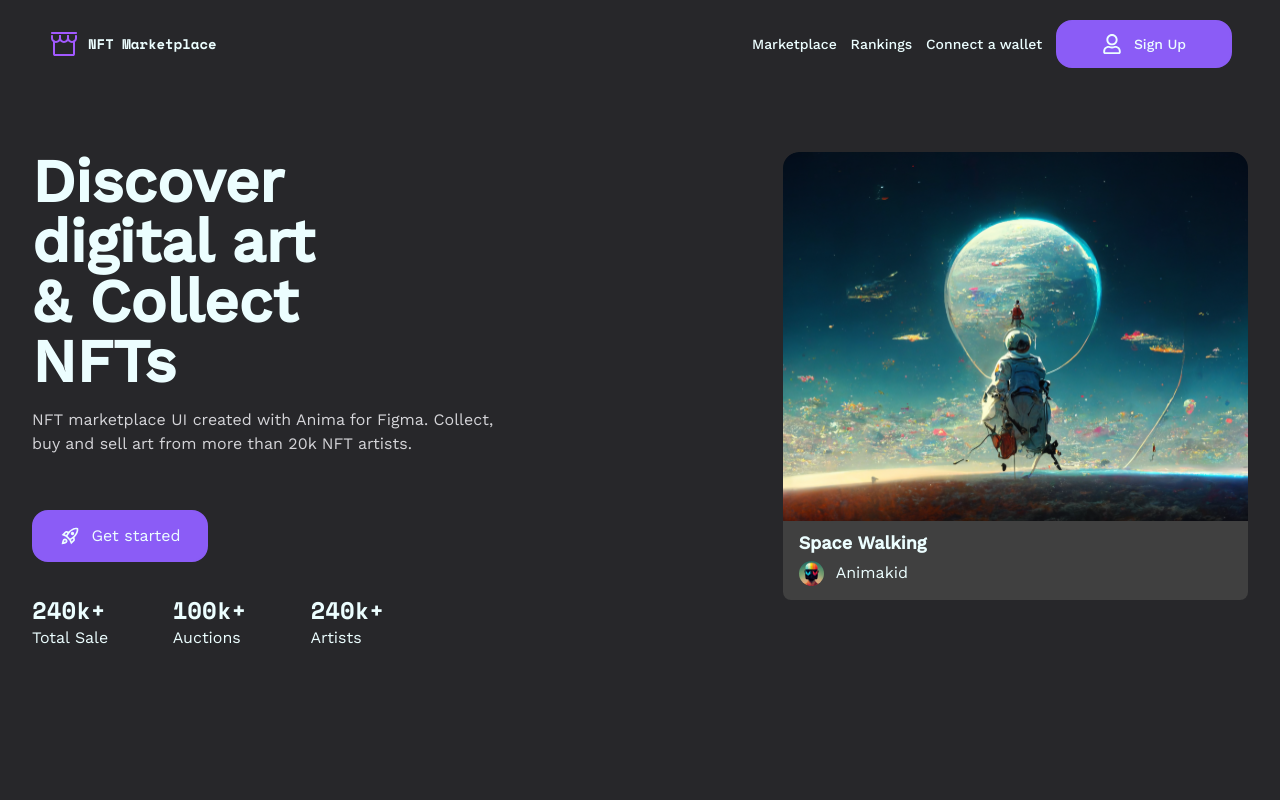
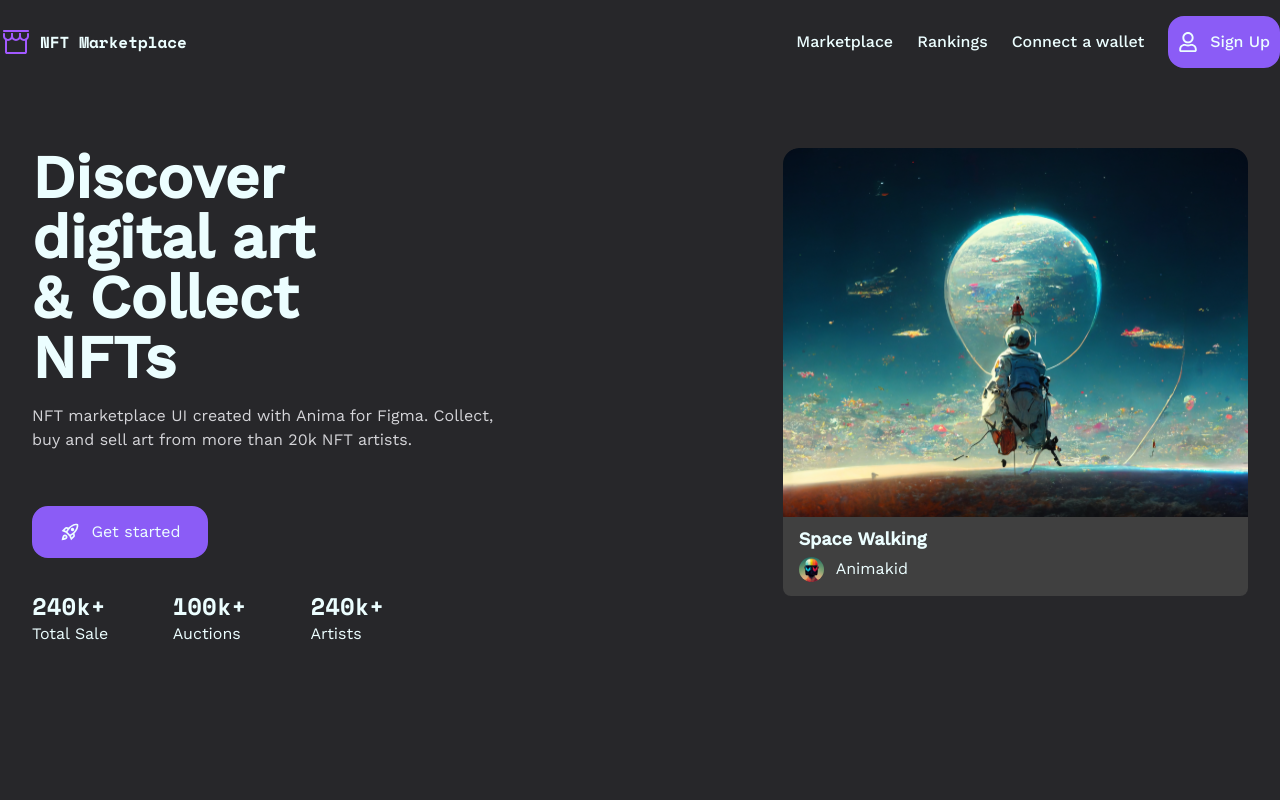
Before and after one commit to litvnvdev/nft-market-place, a Next.js app: page / in a window 1280 px wide. Shown: the top 800 px of the page. Built offline with nearby package versions, Linux system fonts and the light colour scheme.

Commit message:
fix: rebuild navbar

```diff
--- a/app/components/Navbar.tsx
+++ b/app/components/Navbar.tsx
@@ -21,8 +21,9 @@ const Navbar = () => {
       {isMobile ? (
         <MobileNavbar />
       ) : (
-        <nav className="lg:w-full md:w-full md:mx-auto  flex lg:justify-center md:text-sm lg:gap-12 md:gap-24 xl:justify-between py-5 px-12">
-          <div className="max-w-44 flex gap-2 items-center cursor-pointer">
+        <nav className="mx-auto max-w-[80rem] py-4">
+          <div className="flex justify-between">
+            <div className="w-fit flex gap-2 items-center cursor-pointer">
               <Image src="/logo.svg" alt="logo" width={32} height={32} />
               <span
                 className={`${spaceMono.className} text-cyan-50 hover:text-violet-400 duration-300`}
@@ -30,19 +31,25 @@ const Navbar = () => {
                 NFT Marketplace
               </span>
             </div>
+
+            <div className="">
               <ul
-            className={`${workSans.className} xl:max-w-[30rem] lg:w-1/2 md:w-3/4 items-center flex justify-between xl:gap-3 lg:gap-1 text-cyan-50`}
+                className={`${workSans.className}  flex gap-6 items-center justify-between  text-cyan-50`}
               >
                 {navBarItems.map((el) => (
                   <li className="hover:text-violet-400 duration-300" key={el}>
                     <a href="#">{el}</a>
                   </li>
                 ))}
+                <div className="">
                   <PrimaryButton>
                     <FaRegUser size={20} />
                     Sign Up
                   </PrimaryButton>
+                </div>
               </ul>
+            </div>
+          </div>
         </nav>
       )}
     </>
```
Lines whose indentation alone changed are shown as unchanged.
